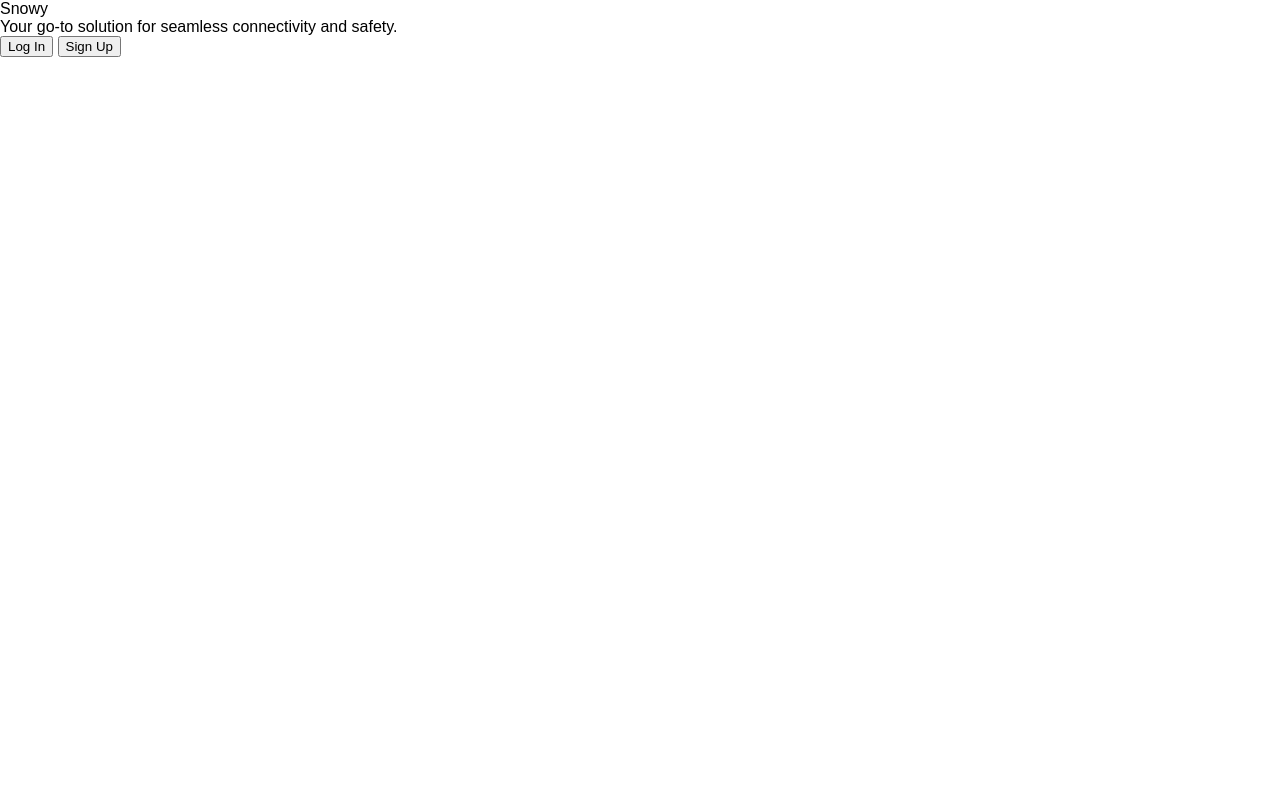
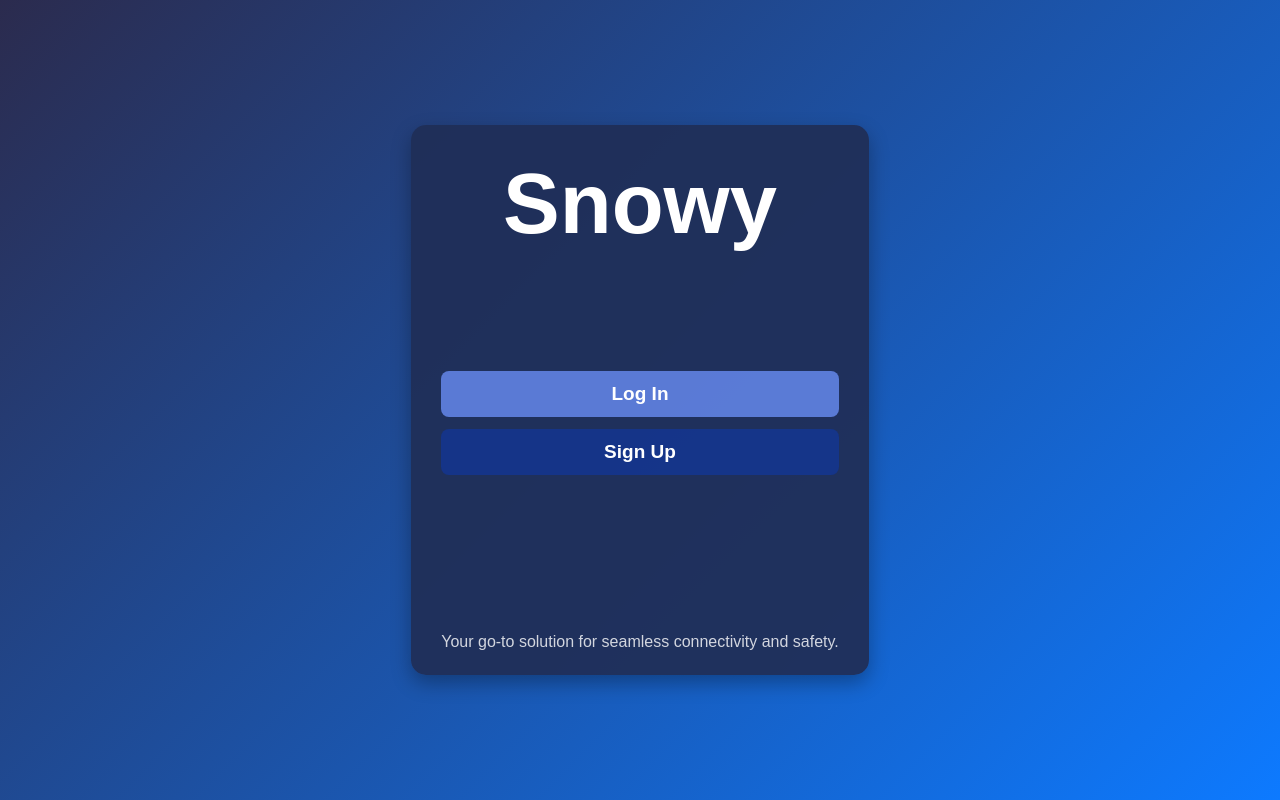
Before and after one commit to PrimarisEquilibrium/Snow-Road-Condition, a website built with Vite: page index.html in a window 1280 px wide. Built offline with nearby package versions, Linux system fonts and the light colour scheme.

Commit message:
Updated login page styles and moved to style.css

```diff
--- a/index.html
+++ b/index.html
@@ -5,9 +5,9 @@
     <meta name="viewport" content="width=device-width, initial-scale=1.0">
     <title>Snowy - Welcome</title>
     <link rel="stylesheet" href="https://cdnjs.cloudflare.com/ajax/libs/aos/2.3.4/aos.css">
-    <link rel="stylesheet" href="src/style.css">
+    <link rel="stylesheet" href="src/style.css"> <!-- ✅ Now using external CSS -->
 </head>
-<body>
+<body class="login-page">
     <div class="container" data-aos="fade-up">
         <div class="logo">Snowy</div>
         <div class="tagline">Your go-to solution for seamless connectivity and safety.</div>
@@ -22,7 +22,7 @@
         AOS.init();
 
         function redirectToMap() {
-            window.location.href = "map.html"; // ✅ Redirects to the map page correctly
+            window.location.href = "map.html"; // ✅ Redirects correctly
         }
     </script>
 </body>
--- a/src/style.css
+++ b/src/style.css
@@ -6,56 +6,87 @@ html, body {
   font-family: 'Poppins', sans-serif;
 }
 
-/* Style for the app container */
-#app {
-  width: 100%;
-  height: 100vh;
-  overflow: hidden;
-  position: relative;
+/* Login Page (index.html) */
+body.login-page {
+  display: flex;
+  flex-direction: column;
+  align-items: center;
+  justify-content: center;
+  min-height: 100vh;
+  background: linear-gradient(135deg, #2b2b4e, #0d7aff);
+  color: white;
+  text-align: center;
 }
 
-/* Map styling */
-#map {
-  width: 100%;
-  height: 100%;
+/* Login Container */
+.container {
+  max-width: 400px;
+  height: 490px;
+  background: rgba(32, 47, 88, 0.95);
+  padding: 30px;
+  border-radius: 15px;
+  box-shadow: 0 8px 20px rgba(0, 0, 0, 0.3);
+  animation: fadeIn 1s ease-in-out;
 }
 
-/* Style the Clear Markers button */
-#clearMarkers {
-  position: absolute;
-  top: 10px;
-  left: 10px;
-  background: rgba(0, 0, 0, 0.7);
-  color: white;
-  border: none;
-  padding: 10px 15px;
-  cursor: pointer;
-  font-size: 14px;
-  border-radius: 5px;
-  z-index: 1000;
-  transition: background 0.2s;
+/* Fade-in effect */
+@keyframes fadeIn {
+  from { opacity: 0; transform: translateY(-20px); }
+  to { opacity: 1; transform: translateY(0); }
 }
 
-#clearMarkers:hover {
-  background: rgba(0, 0, 0, 0.9);
+/* Logo Styling */
+.logo {
+  font-size: 85px;
+  font-weight: 700;
+  margin-bottom: 380px;
 }
 
-/* Back to Home Button */
-#backToHome {
-  position: absolute;
-  top: 10px;
-  right: 10px;
-  background: #e94560;
-  color: white;
-  border: none;
-  padding: 10px 15px;
-  cursor: pointer;
-  font-size: 14px;
-  border-radius: 5px;
-  z-index: 1000;
-  transition: background 0.2s;
+/* Tagline */
+.tagline {
+  font-size: 16px;
+  margin-bottom: -280px;
+  opacity: 0.8;
 }
 
-#backToHome:hover {
-  background: #c82340;
+/* Button Styles */
+.buttons {
+  display: flex;
+  flex-direction: column;
+  gap: 12px;
 }
+
+.buttons button {
+  width: 100%;
+  padding: 12px;
+  border: none;
+  border-radius: 8px;
+  font-size: 19px;
+  font-weight: 600;
+  font-family: Arial, Helvetica, sans-serif;
+  cursor: pointer;
+  transition: background 0.3s ease, transform 0.1s ease;
+}
+
+.buttons button:active {
+  transform: scale(0.98);
+}
+
+/* Login & Signup Button Styling */
+.login-btn {
+  background: #6386e7de;
+  color: white;
+}
+
+.login-btn:hover {
+  background: #4e6bbbde;
+}
+
+.signup-btn {
+  background: #14358fde;
+  color: white;
+}
+
+.signup-btn:hover {
+  background: #102b75de;
+}
```
